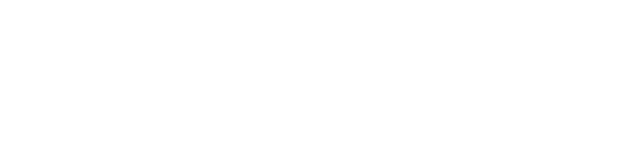
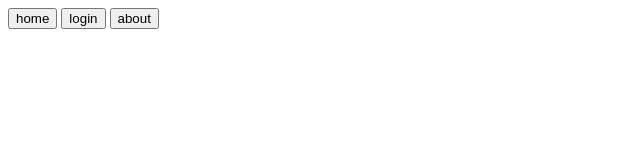
Before and after one commit to fslvrse/clothing-brand-, a plain HTML site: page index.html in a window 1280 px wide. Shown: the whole page, without its empty margins (0-640 px from the left). Drawn offline with Linux system fonts and the light colour scheme.

Commit message:
made the buttons

```diff
--- a/index.html
+++ b/index.html
@@ -3,9 +3,15 @@
 <head>
     <meta charset="UTF-8">
     <meta name="viewport" content="width=device-width, initial-scale=1.0">
-    <title>Document</title>
+    <title>jiad</title>
 </head>
+<nav>
+    <button id="button1">home</button>
+      <button id="button2">login</button>
+        <button id="button3">about</button>
+</nav>
 <body>
+
 
 </body>
 </html>
```
